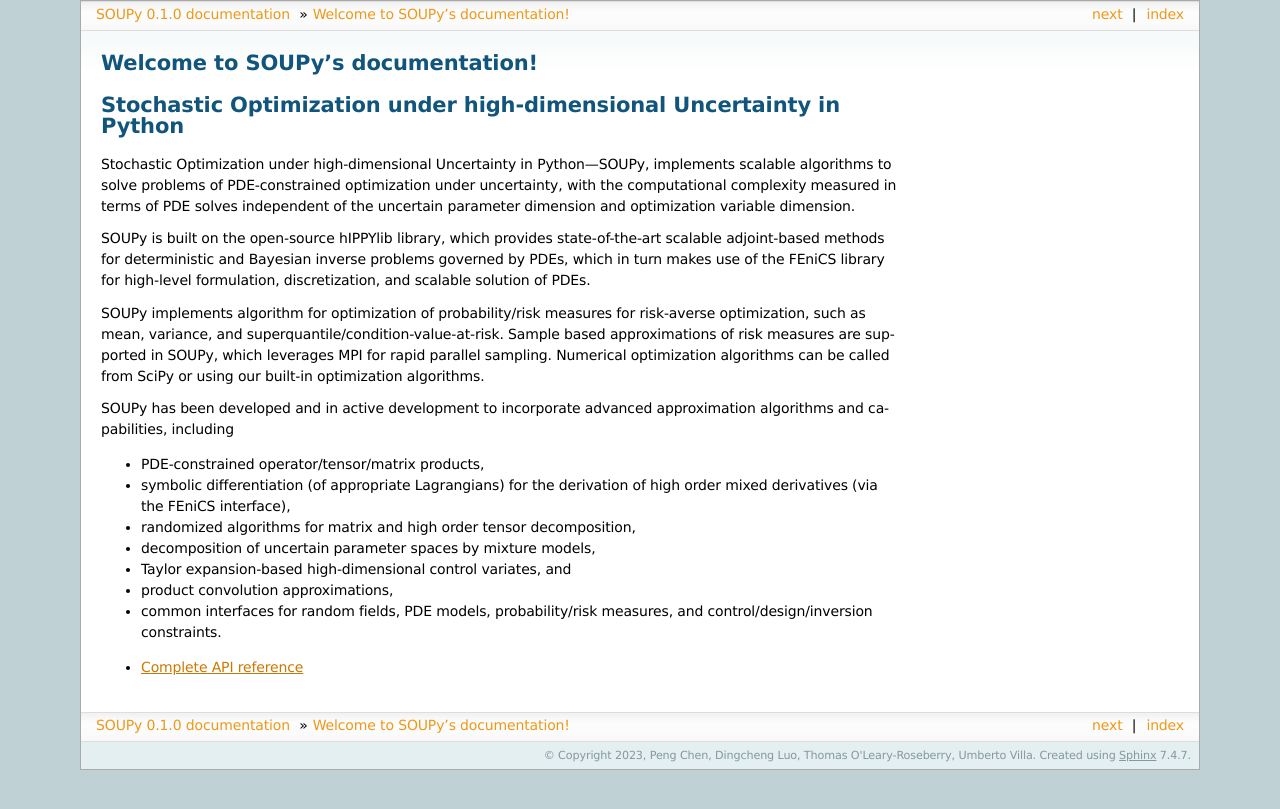
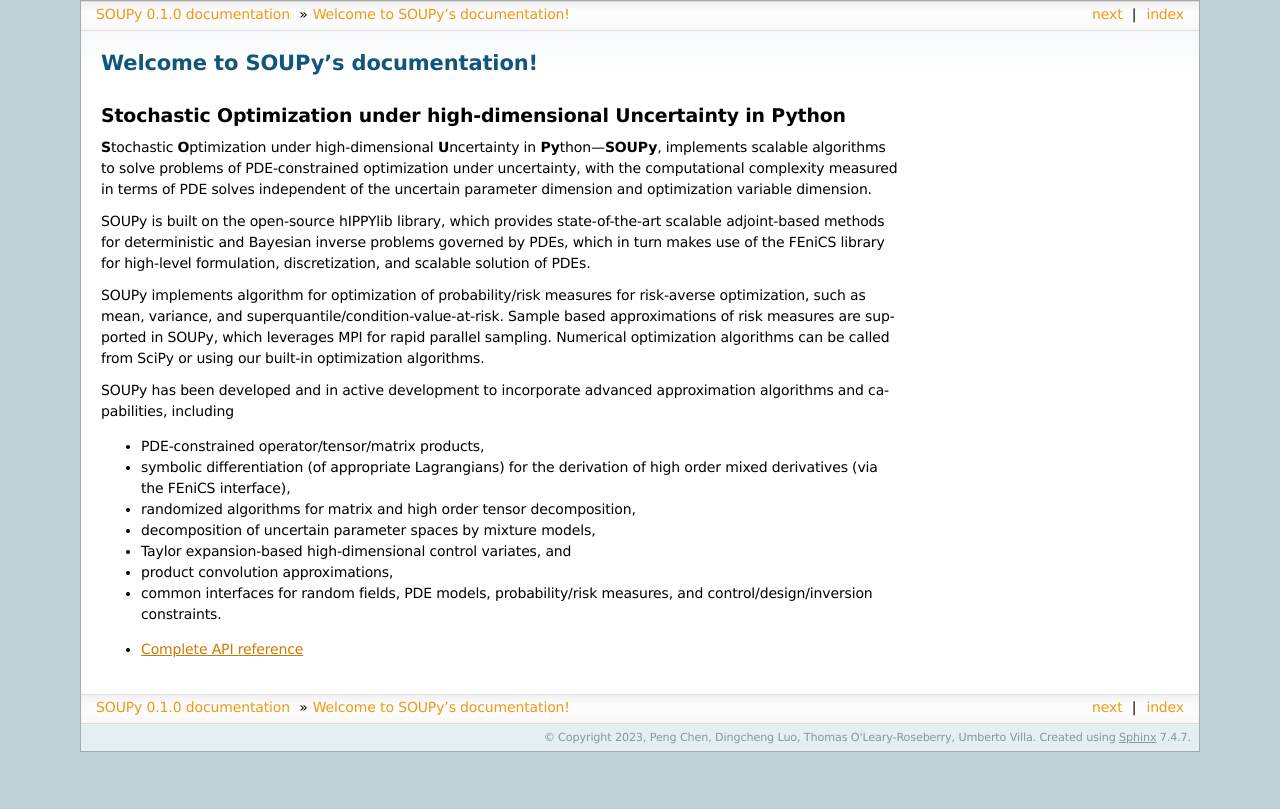
Before and after one commit to hippylib/soupy, a Sphinx documentation site: the page built from doc/index.rst, in a window 1280 px wide. Shown: the top 809 px of the page. Built offline with Sphinx 7.4.7, drawn with Linux system fonts in a browser that asks for light colours; some of the changed lines change nothing that is shown.

Commit message:
updated read me and markdown imports

```diff
--- a/README.md
+++ b/README.md
@@ -1,7 +1,6 @@
 # Stochastic Optimization under high-dimensional Uncertainty in Python
 
-<!-- % **S**tochastic **O**ptimization under high-dimensional **U**ncertainty in **Py**thon&mdash;SOUPy,  -->
-Stochastic Optimization under high-dimensional Uncertainty in Python---SOUPy,
+**S**tochastic **O**ptimization under high-dimensional **U**ncertainty in **Py**thon&mdash;**SOUPy**,
 implements scalable algorithms to solve problems of PDE-constrained optimization under uncertainty, with the computational complexity measured in terms of PDE solves independent of the uncertain parameter dimension and optimization variable dimension.
 
 SOUPy is built on the open-source hIPPYlib library, which provides state-of-the-art scalable adjoint-based methods for deterministic and Bayesian inverse problems governed by PDEs, which in turn makes use of the FEniCS library for high-level formulation, discretization, and scalable solution of PDEs.
--- a/doc/conf.py
+++ b/doc/conf.py
@@ -30,12 +30,12 @@
 # https://www.sphinx-doc.org/en/master/usage/configuration.html#general-configuration
 
 extensions = ['sphinx.ext.autodoc', 'sphinx.ext.mathjax', 'sphinx.ext.viewcode',
-              'sphinx.ext.napoleon', 'sphinx_mdinclude']
+              'sphinx.ext.napoleon', 'myst_parser', 'sphinx.ext.autosummary']
 
 templates_path = ['_templates']
 exclude_patterns = ['_build', 'Thumbs.db', '.DS_Store']
 source_suffix = ['.rst', '.md']
-
+master_doc = 'index'
 
 # -- Options for HTML output -------------------------------------------------
 # https://www.sphinx-doc.org/en/master/usage/configuration.html#options-for-html-output
--- a/doc/index.rst
+++ b/doc/index.rst
@@ -5,7 +5,8 @@
 
 Welcome to SOUPy's documentation!
 =================================
-.. mdinclude:: ../README.md
+.. include:: ../README.md
+   :parser: myst_parser.sphinx_
 
 .. toctree::
    :titlesonly:
```
